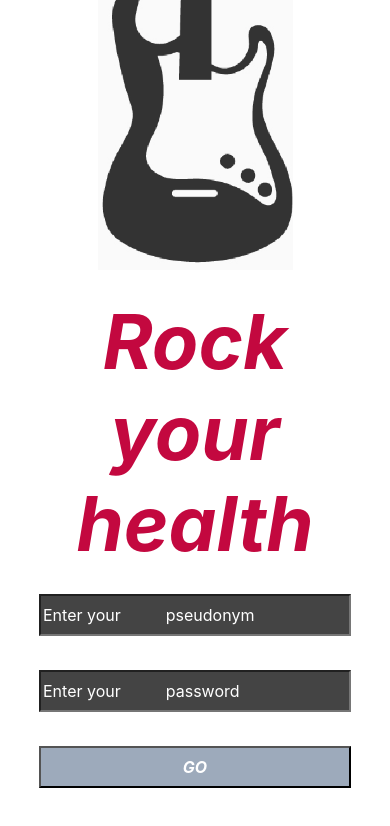
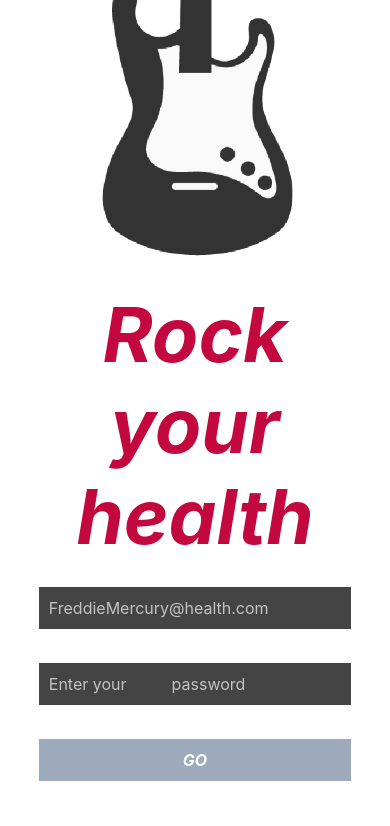
Before and after one commit to JenniferFromanger/Quoi-de-neuf, a React (Create React App) app in the folder quoi-de-neuf/: page / in a window 390 px wide. Shown: the top 826 px of the page. Built offline with nearby package versions, Linux system fonts and the light colour scheme.

Commit message:
retouch css HP

```diff
--- a/quoi-de-neuf/src/components/Homepage.jsx
+++ b/quoi-de-neuf/src/components/Homepage.jsx
@@ -28,8 +28,7 @@ function Homepage() {
             name="username"
             onChange={handleChange}
             value={username}
-            placeholder="Enter your
-         pseudonym"
+            placeholder="FreddieMercury@health.com"
             required
           ></input>
           <input
--- a/quoi-de-neuf/src/components/Homepage.scss
+++ b/quoi-de-neuf/src/components/Homepage.scss
@@ -31,7 +31,9 @@
 }
 
 input::placeholder {
-    color:white;
+    color:rgb(194, 194, 194);
+    padding-left: 2vw;
+    align-content: center;
   }
 
   @media screen and (max-width: 767px)
@@ -58,6 +60,7 @@ input::placeholder {
         width : 80vw;
         height: 5vh;
         margin : 2vh 0;
+        border : none;
     }
 
     .GoButton {
@@ -68,5 +71,6 @@ input::placeholder {
         margin : 2vh 0;
         font-weight: bold;
         font-style: italic;
+        border:none;
     }
   }
```
Also changed, not shown: quoi-de-neuf/public/guitare.png.
